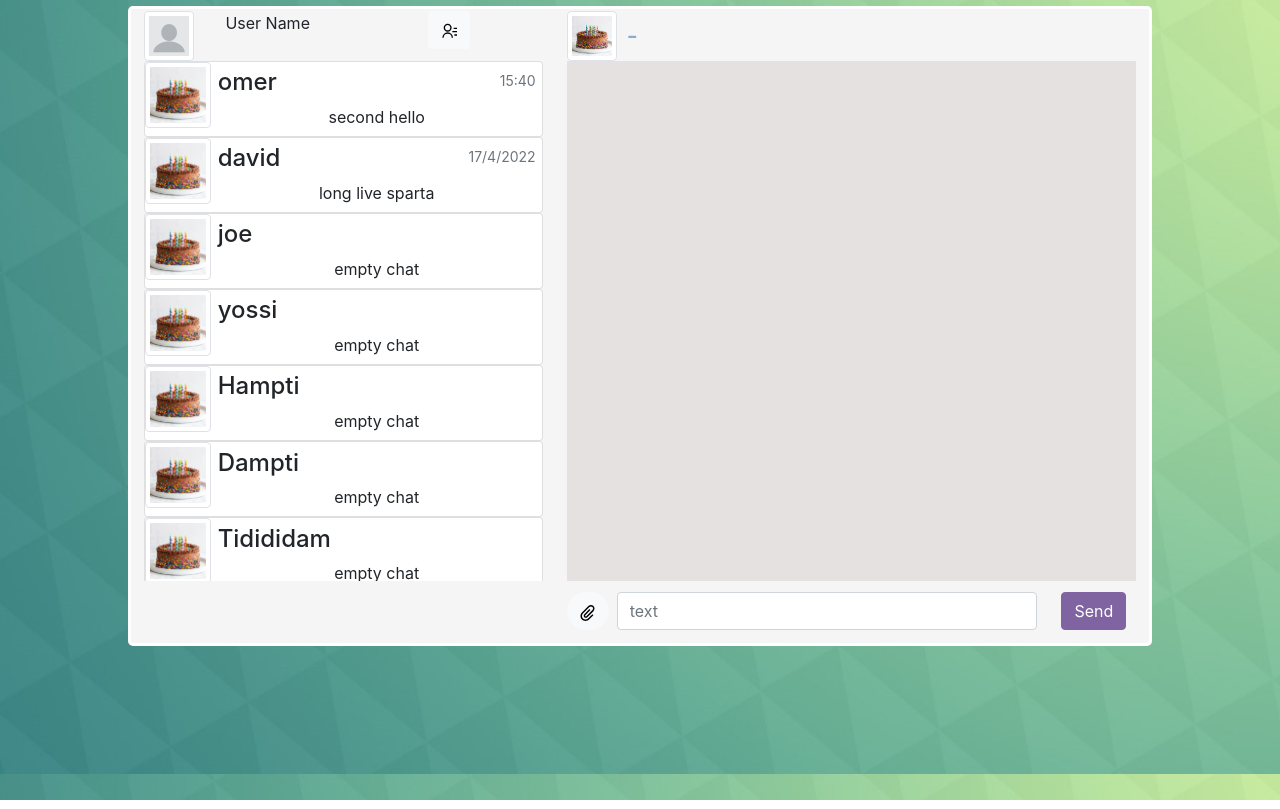
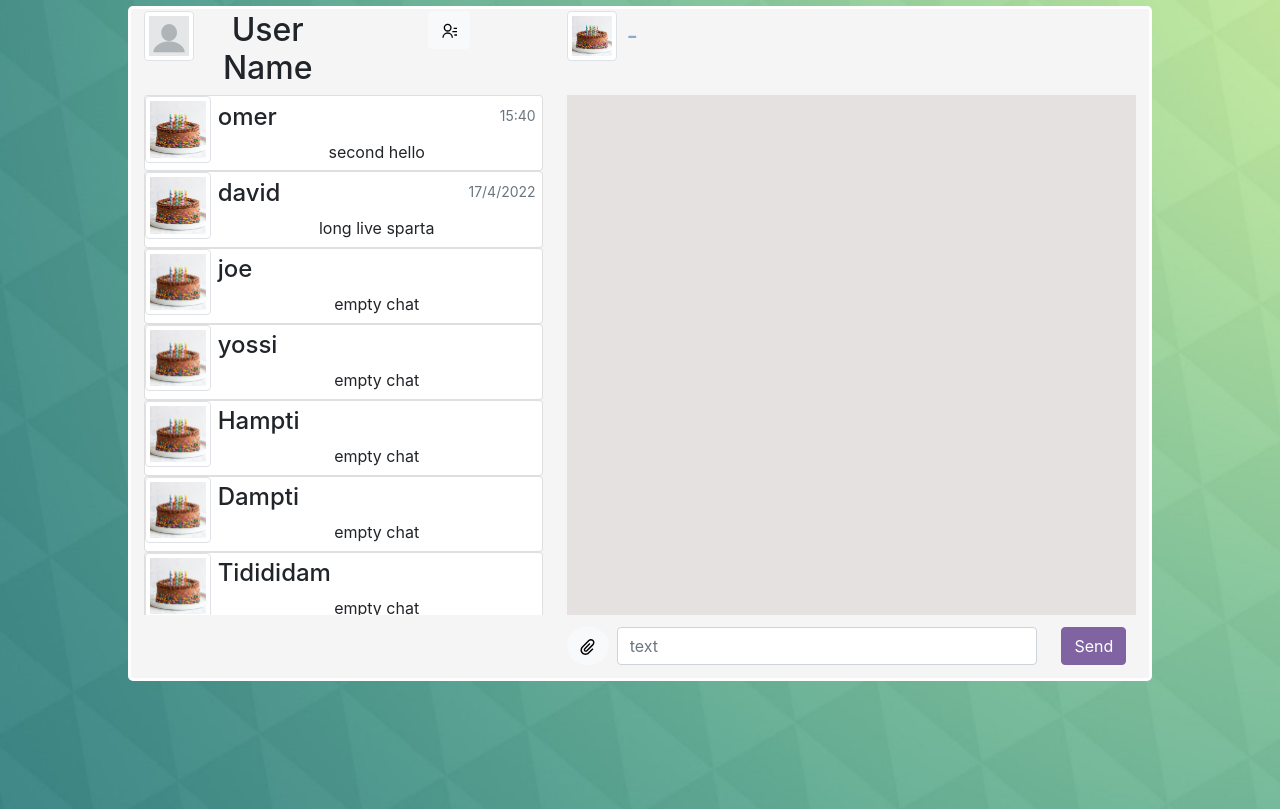
Before and after one commit to Davidkatom/MessagingApp, a React (Create React App) app in the folder whats-down/: page /chat in a window 1280 px wide. Built offline with nearby package versions, Linux system fonts and the light colour scheme.

Commit message:
Update ChatScreen.js

```diff
--- a/whats-down/src/components/ChatScreen.js
+++ b/whats-down/src/components/ChatScreen.js
@@ -185,7 +185,7 @@ const ChatScreen = () => {
                     <div className="row row-chat">
                         <div className="col-6">
                             <img className="float-start img-thumbnail rounded-start right-padding-for-picture" src={require('../../src/Images/blank-profile-picture.png')} alt="user-profile-picture" />
-                            User Name
+                            <h2 className="card-title">User Name</h2>
                         </div>
                         <div className="col-6">
                             <button className="btn btn-light " title="add contact" onClick={() => addContact({ name: 'oo' })} ><RiContactsLine /></button>
```
